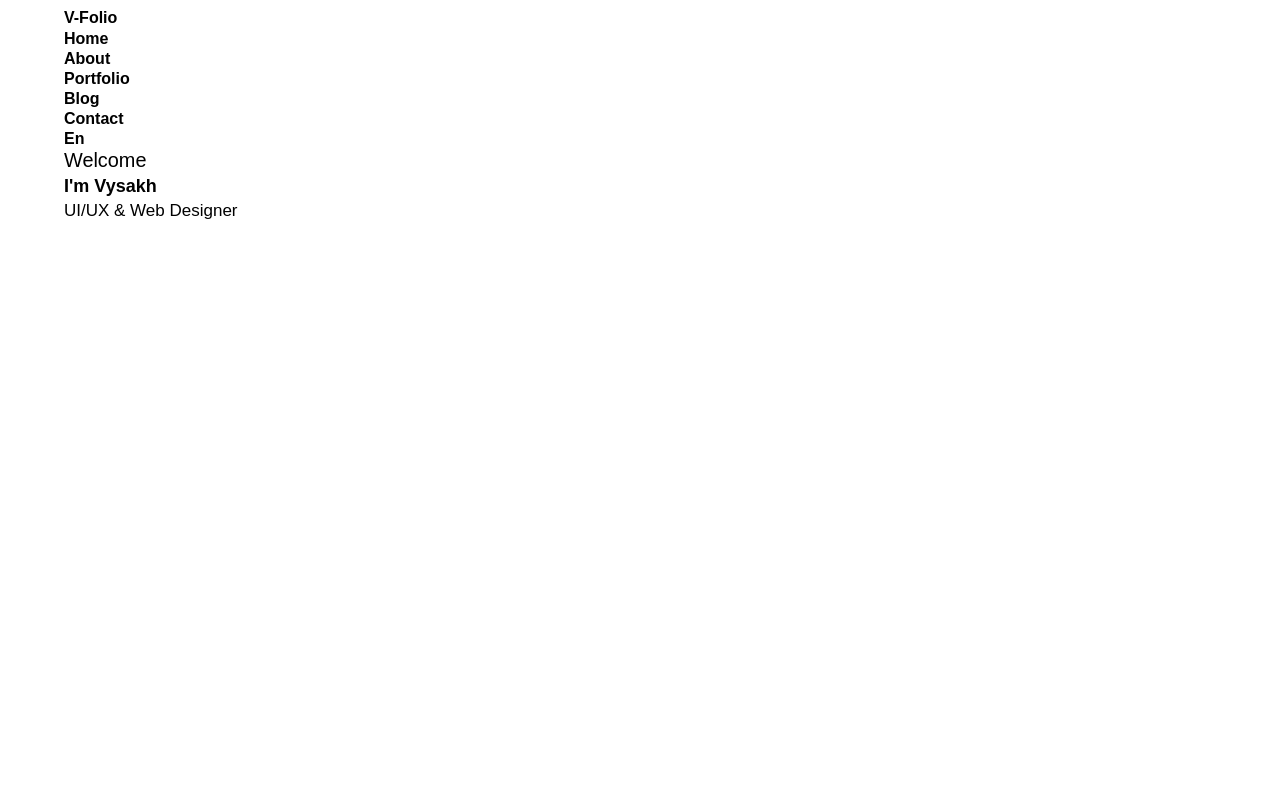
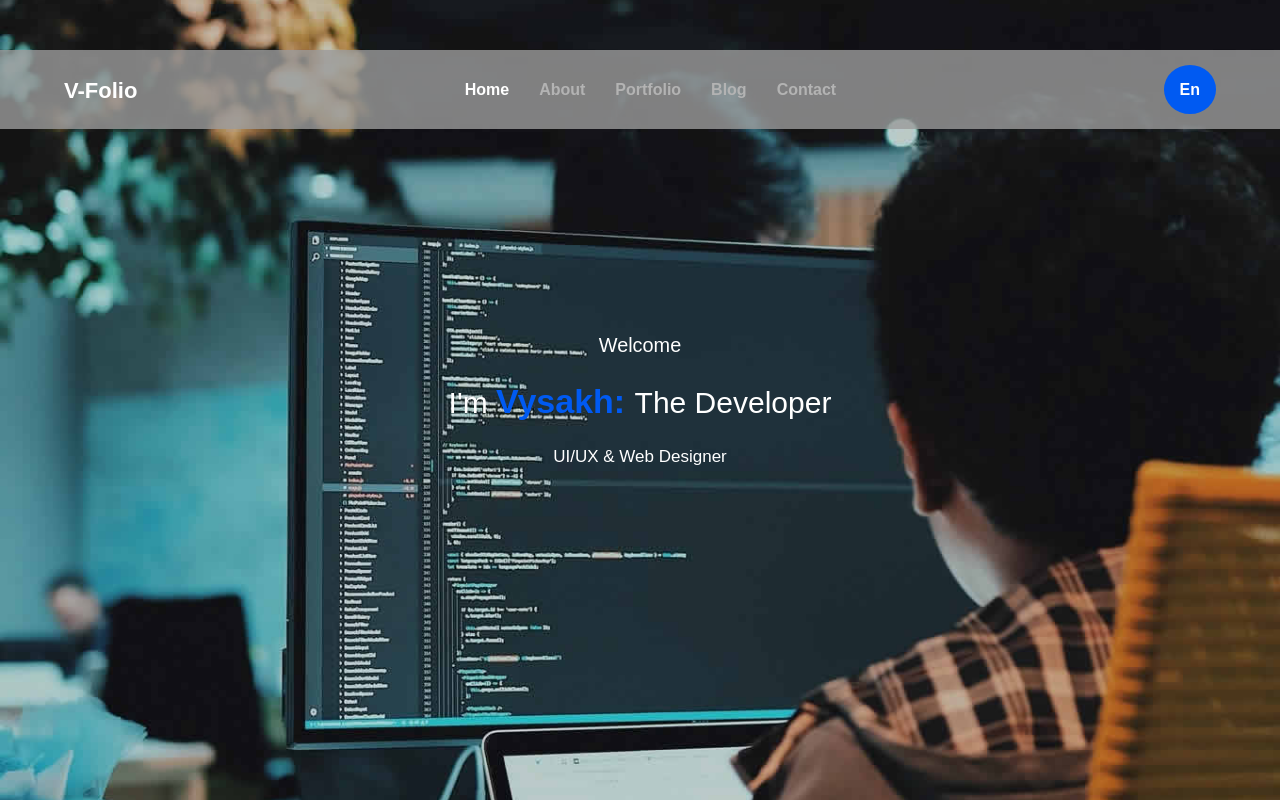
Before and after one commit to CodesofVysakh/virtual-folio, a plain HTML site: page index.html in a window 1280 px wide. Drawn offline with Linux system fonts and the light colour scheme.

Commit message:
spotlight arranged

```diff
--- a/css/style.css
+++ b/css/style.css
@@ -75,23 +75,84 @@ br.clear {
 }
 
 header{
-
+	padding: 25px 0;
+	background: rgba(156, 156, 156, 0.8);
+	width: 100%;
+	position: absolute;
+	top: 50px;
+}
+header section.wrapper{
+	display: flex;
+	justify-content: space-between;
+    align-items: center;
 }
 header h1{
 
 }
 header h1 a{
+	color: #fff;
+	font-size: 22px;
+}
+header nav{
+	width: 50%;
+}
+header nav ul{
+    display: flex;
+	justify-content: center;
+}
+header nav ul li{
+	margin-right: 30px;
+}
+header nav ul li:last-child{
+	margin-right: 0px;
+}
+header nav ul li a{
+    color: rgb(179, 179, 179);
+}
+header nav ul li:first-child a{
+    color: #fff;
+}
+header div.right {
 
 }
-header nav{
+header div.right a.button{
+    padding: 16px;
+	background-color: #005af2;
+	border-radius: 50%;
+}
+header div.right a{
+    color: #fff;
+}
+
+#spotlight{
+	background: url(../images/bg_image_1.jpg) no-repeat center;
+	background-size: cover;
+	color: #fff;
+}
+#spotlight section.wrapper{
+	height: 100vh;
+	display: flex;
+	flex-direction: column;
+	justify-content: center;
+	align-items: center;
 
 }
-header nav ul{
+#spotlight h3{
 
 }
-header nav ul li{
+#spotlight p{
+	margin: 20px 0;
+	color: #fff;
+	font-size: 30px;
+	font-weight: normal;
 
 }
-header nav{
+#spotlight p span{
+	color: #005af2;
+	font-weight: 800;
+	font-size: 34px;
 
 }
+#spotlight span.box{
+
+}
--- a/index.html
+++ b/index.html
@@ -21,7 +21,7 @@
                         <li><a href="#">Contact</a></li>
                     </ul>
                 </nav>
-                <div>
+                <div class="right">
                     <a href="#" class="button">En</a>
                 </div>
             </section>
@@ -29,9 +29,9 @@
         <section id="spotlight">
             <section class="wrapper">
                 <h3>Welcome</h3>
-                <p>I'm Vysakh</p>
+                <p>I'm <span>Vysakh: </span>The Developer</p>
                 <span class="box">UI/UX & Web Designer</span>
             </section>
-        </section>
+        </section><!--(#spotlight)-->
     </body>
 </html>
```
